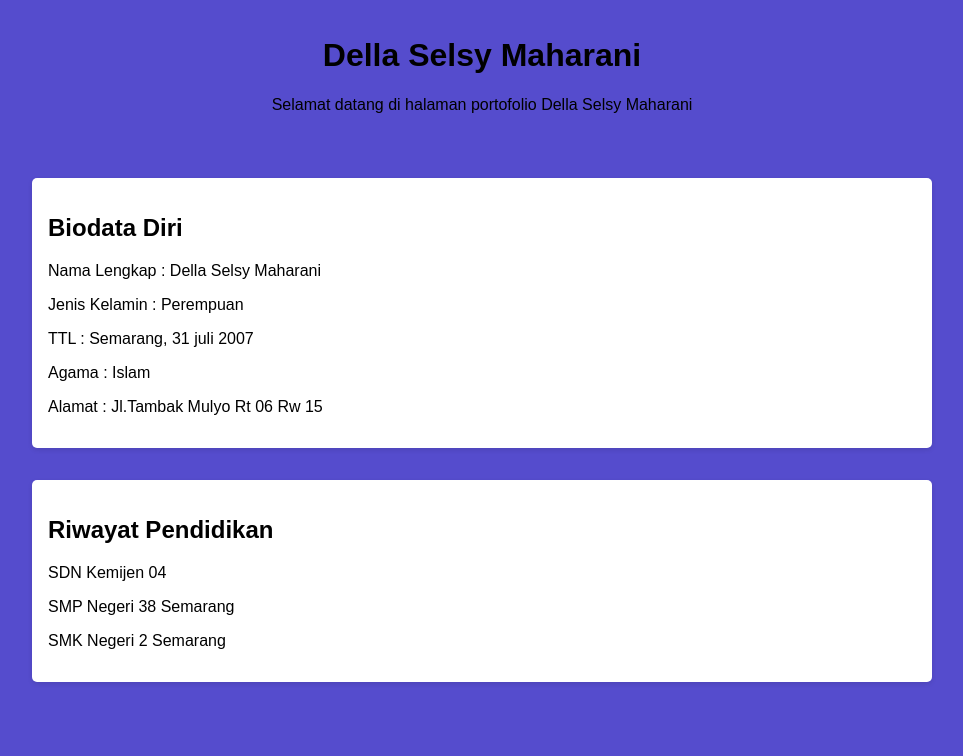
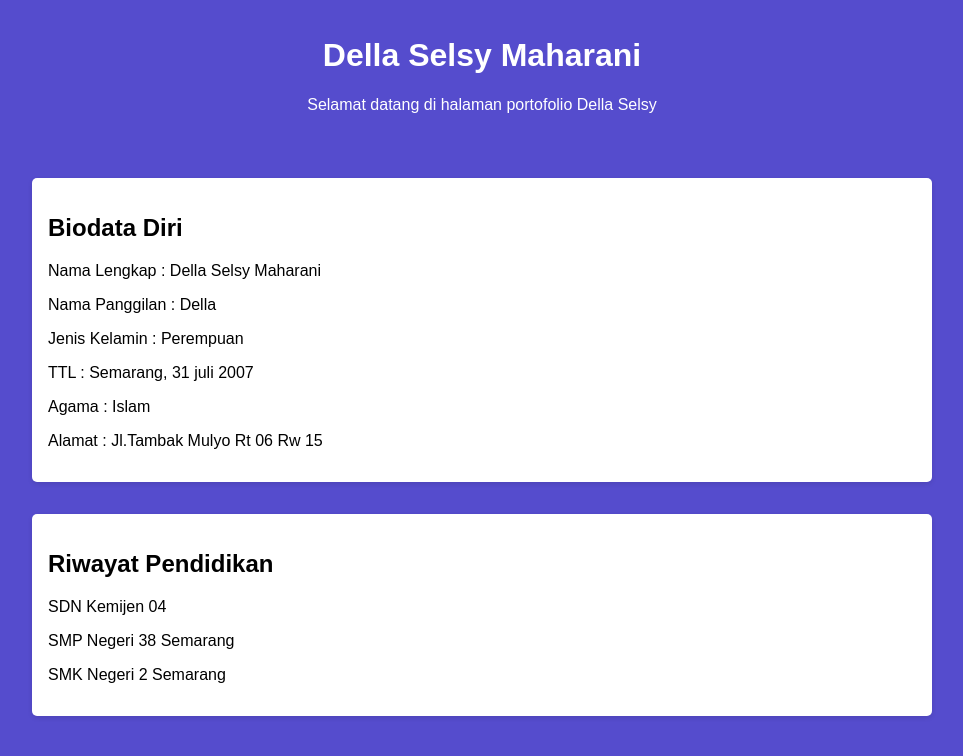
Before and after one commit to dellaselsy/Dellabrojol31.github.io, a plain HTML site: page index.html in a window 1280 px wide. Shown: the whole page, without its empty margins (158-1121 px from the left). Drawn offline with Linux system fonts and the light colour scheme.

Commit message:
Update index.html

```diff
--- a/index.html
+++ b/index.html
@@ -13,7 +13,7 @@
   }
   header {
     background-color: #938cfg;
-    color: #cOcOcO;
+    color: #fff;
     text-align: center;
     padding: 1em 0;
   }
@@ -38,12 +38,13 @@
 <body>
   <header>
     <h1>Della Selsy Maharani</h1>
-    <p>Selamat datang di halaman portofolio Della Selsy Maharani</p>
+    <p>Selamat datang di halaman portofolio Della Selsy</p>
   </header>
   <div class="container">
     <div class="project">
       <h2>Biodata Diri</h2>
       <p>Nama Lengkap   : Della Selsy Maharani</p>
+      <p>Nama Panggilan : Della</p>
       <p>Jenis Kelamin  : Perempuan</p>
       <p>TTL            : Semarang, 31 juli 2007</p>
       <p>Agama          : Islam</p>
```
